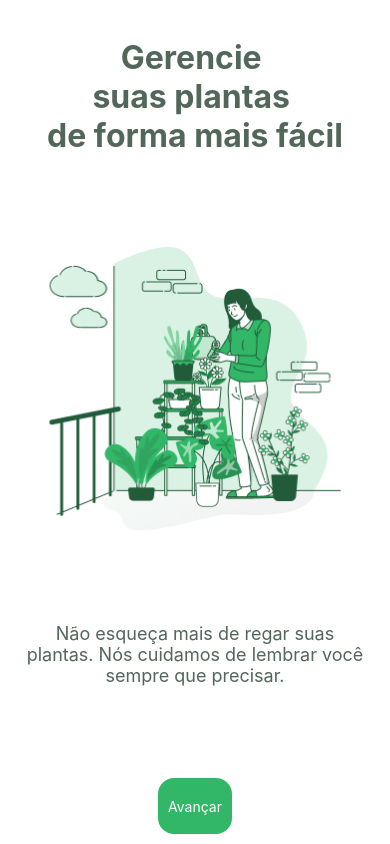
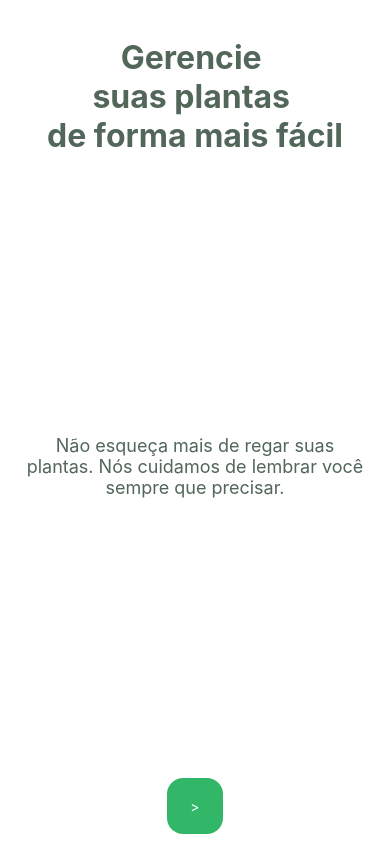
Before and after one commit to dougborbabass/PlantManager, a React Native app: screen / in a window 390 px wide. Built offline with nearby package versions, Linux system fonts and the light colour scheme.

Commit message:
testando propriedade de useState

```diff
--- a/src/components/Buttom.tsx
+++ b/src/components/Buttom.tsx
@@ -1,33 +1,37 @@
-import React from 'react';
-import { Text, TouchableOpacity, StyleSheet } from "react-native";
-import colors from '../styles/colors';
+import React from "react";
+import {
+  Text,
+  TouchableOpacity,
+  StyleSheet,
+  TouchableOpacityProps,
+} from "react-native";
+import colors from "../styles/colors";
 
-interface ButtonProps {
+interface ButtonProps extends TouchableOpacityProps {
   title: string;
 }
 
-export function Button({ title } : ButtonProps){
-    return(
-    <TouchableOpacity style={styles.button} activeOpacity={0.7}>
-          <Text style={styles.buttontext}>
-              { title }
-          </Text>
+export function Button({ title, ...rest }: ButtonProps) {
+  return (
+    <TouchableOpacity style={styles.button} activeOpacity={0.7} {...rest}>
+      <Text style={styles.buttontext}>{title}</Text>
     </TouchableOpacity>
-    )
+  );
 }
 
 const styles = StyleSheet.create({
   button: {
     backgroundColor: colors.green,
-        justifyContent: 'center',
-        alignItems: 'center',
+    justifyContent: "center",
+    alignItems: "center",
     borderRadius: 16,
     marginBottom: 10,
     height: 56,
-        paddingHorizontal: 10
+    width: 56,
+    paddingHorizontal: 10,
   },
   buttontext: {
     color: colors.white,
-        fontSize: 14
-    }
-})
+    fontSize: 14,
+  },
+});
--- a/src/pages/Welcome.tsx
+++ b/src/pages/Welcome.tsx
@@ -1,67 +1,80 @@
-import React from "react";
-import { SafeAreaView, Text, Image, TouchableOpacity, StyleSheet } from "react-native";
+import React, { useState } from "react";
+import {
+  SafeAreaView,
+  Text,
+  Image,
+  TouchableOpacity,
+  StyleSheet,
+} from "react-native";
 
 import wateringImg from "../assets/watering.png";
 import { Button } from "../components/Buttom";
 import colors from "../styles/colors";
 
 export function Welcome() {
+  const [visible, setVisible] = useState(false);
+
+  function handleVisibility() {
+    setVisible(true);
+  }
+
   return (
     <SafeAreaView style={styles.container}>
       <Text style={styles.title}>
-          Gerencie {'\n'}
-          suas plantas {'\n'}
+        Gerencie {"\n"}
+        suas plantas {"\n"}
         de forma mais fácil
       </Text>
 
-      <Image source={wateringImg} style={styles.image}/>
+
+      {
+          visible &&
+          <Image source={wateringImg} style={styles.image} />
+      }
 
       <Text style={styles.subtitle}>
         Não esqueça mais de regar suas plantas. Nós cuidamos de lembrar você
         sempre que precisar.
       </Text>
-
-      <Button title="Avançar"/>
-
-
+      <Button title=">" onPress={handleVisibility} />
     </SafeAreaView>
-  )
+  );
 }
 
 const styles = StyleSheet.create({
   container: {
     flex: 1,
-        alignItems: 'center',
-        justifyContent: 'space-between'
+    alignItems: "center",
+    justifyContent: "space-between",
   },
   title: {
     fontSize: 32,
     fontWeight: "bold",
-        textAlign: 'center',
+    textAlign: "center",
     color: colors.heading,
-        marginTop: 38
+    marginTop: 38,
   },
   subtitle: {
-        textAlign: 'center',
+    textAlign: "center",
     fontSize: 18,
     paddingHorizontal: 20,
-        color: colors.heading
+    color: colors.heading,
   },
   button: {
     backgroundColor: colors.green,
-        justifyContent: 'center',
-        alignItems: 'center',
+    justifyContent: "center",
+    alignItems: "center",
     borderRadius: 16,
     marginBottom: 10,
     height: 56,
-        width: 56
+    width: 56,
   },
   image: {
     width: 292,
-        height: 284
+    height: 284,
   },
   buttontext: {
     color: colors.white,
-        fontSize: 24
-    }
-})
+    fontSize: 24,
+  },
+});
```
Lines whose indentation alone changed are shown as unchanged.
